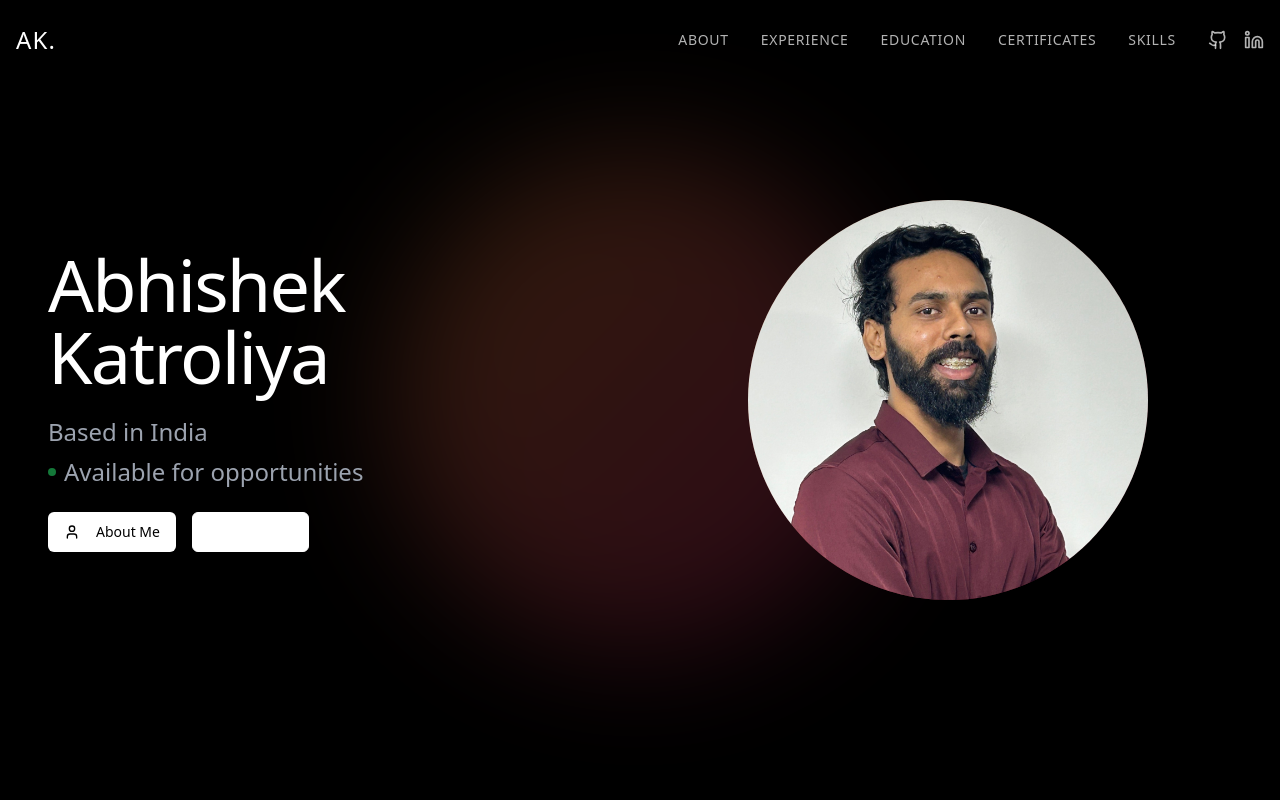
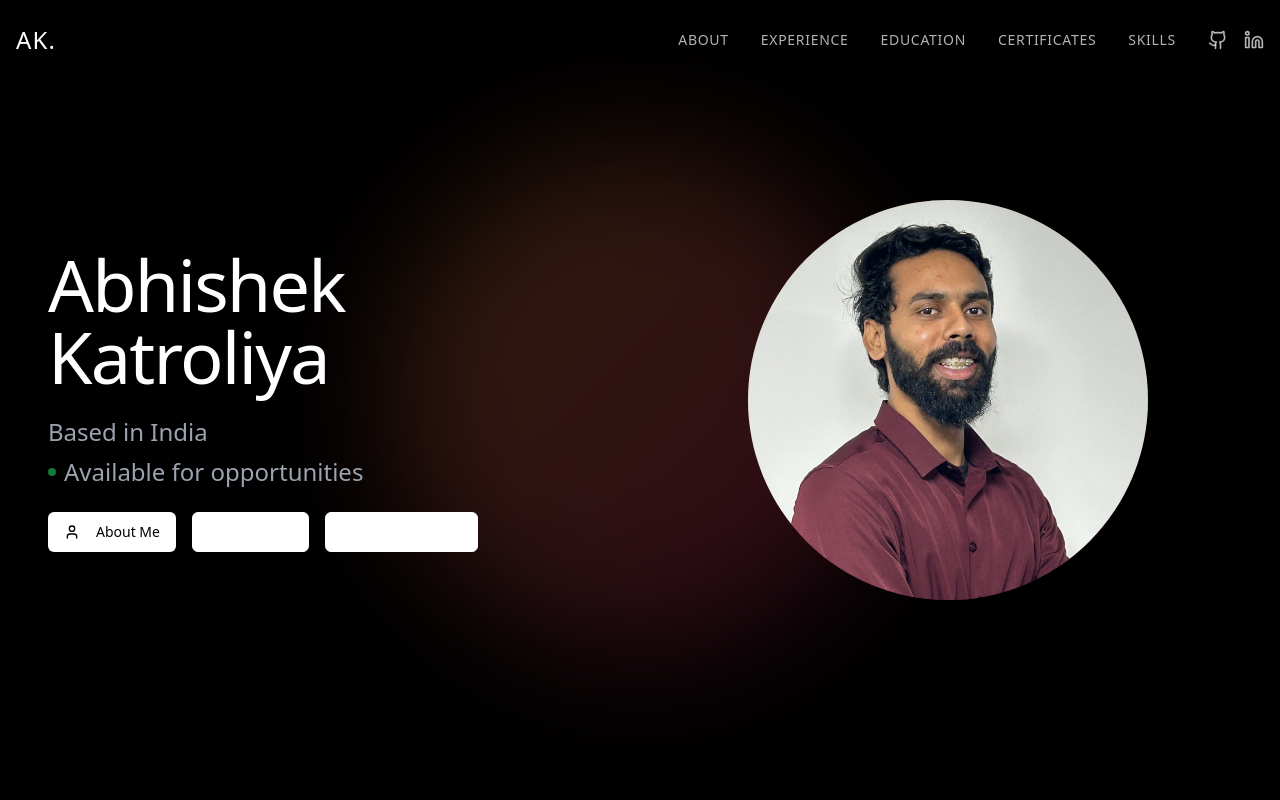
Before and after one commit to Abhishekkat/abhishek-katroliya, a React (Vite) app: page / in a window 1280 px wide. Shown: the top 800 px of the page. Built offline with nearby package versions, Linux system fonts and the light colour scheme.

Commit message:
Add download CV option
Implemented a feature to allow users to download the CV. This addition enhances user experience by providing easy access to the CV directly from the website.
[skip gpt_engineer]

```diff
--- a/src/components/Hero.tsx
+++ b/src/components/Hero.tsx
@@ -1,4 +1,4 @@
-import { User, Mail } from "lucide-react";
+import { User, Mail, Download } from "lucide-react";
 import { Button } from "@/components/ui/button";
 
 const Hero = () => {
@@ -10,6 +10,17 @@ const Hero = () => {
   const scrollToContact = () => {
     const contactSection = document.getElementById('contact');
     contactSection?.scrollIntoView({ behavior: 'smooth' });
+  };
+
+  const handleDownloadCV = () => {
+    // Replace this URL with the actual path to your CV file
+    const cvUrl = "/CV.pdf";
+    const link = document.createElement('a');
+    link.href = cvUrl;
+    link.download = "Abhishek_Katroliya_CV.pdf";
+    document.body.appendChild(link);
+    link.click();
+    document.body.removeChild(link);
   };
 
   return (
@@ -28,7 +39,7 @@ const Hero = () => {
               Available for opportunities
             </span>
           </p>
-          <div className="flex gap-4">
+          <div className="flex flex-wrap gap-4">
             <Button
               className="bg-white text-black hover:bg-gray-200"
               onClick={scrollToAbout}
@@ -41,6 +52,13 @@ const Hero = () => {
               onClick={scrollToContact}
             >
               <Mail className="mr-2 h-4 w-4" /> Contact
+            </Button>
+            <Button
+              variant="outline"
+              className="border-white text-white hover:bg-white/10"
+              onClick={handleDownloadCV}
+            >
+              <Download className="mr-2 h-4 w-4" /> Download CV
             </Button>
           </div>
         </div>
```
